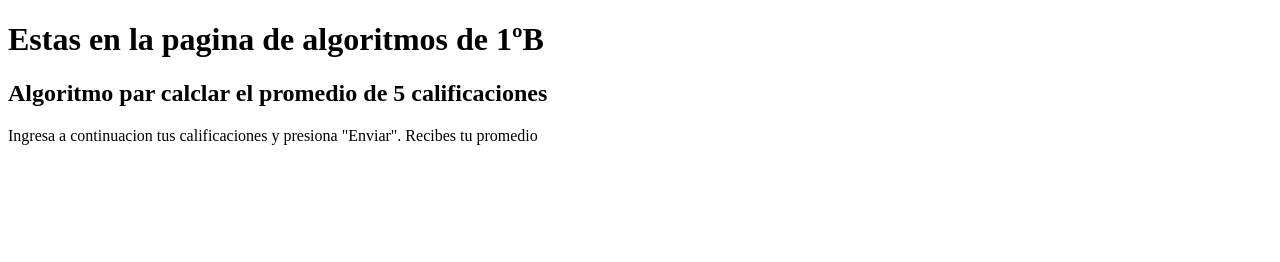
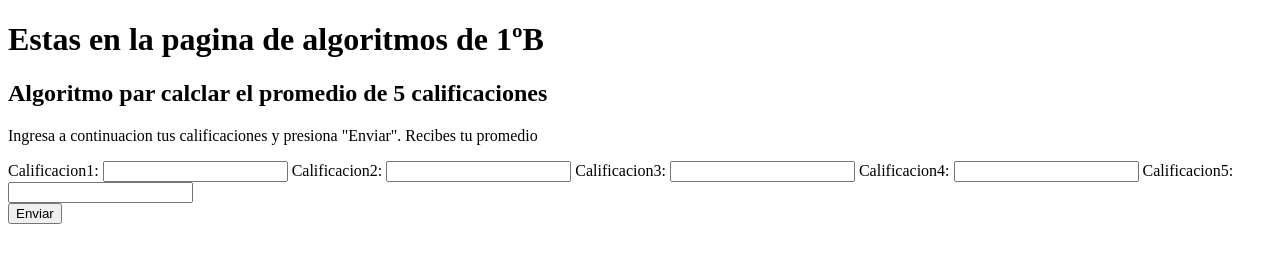
Before and after one commit to micguel/algoritmos, a plain HTML site: page index.html in a window 1280 px wide. Drawn offline with Linux system fonts and the light colour scheme.

Commit message:
espacios para poner las calificaciones

```diff
--- a/index.html
+++ b/index.html
@@ -10,5 +10,19 @@
     Ingresa a continuacion tus calificaciones y presiona "Enviar".
     Recibes tu promedio
   </p>
+  <form>
+<label for="calificacion1">Calificacion1:</label>
+    <input type="text" id="calificacion1">
+<label for="calificacion2">Calificacion2:</label>
+    <input type="text" id="calificacion2">
+<label for="calificacion3">Calificacion3:</label>
+    <input type="text" id="calificacion3">
+<label for="calificacion4">Calificacion4:</label>
+    <input type="text" id="calificacion4">
+<label for="calificacion5">Calificacion5:</label>
+    <input type="text" id="calificacion5">
+
+  </form>
+  <button>Enviar</button>
 </body>
 </html>
```
